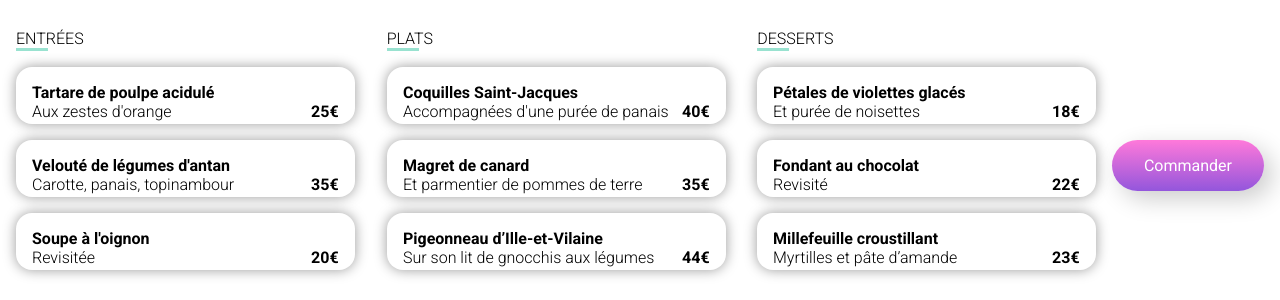
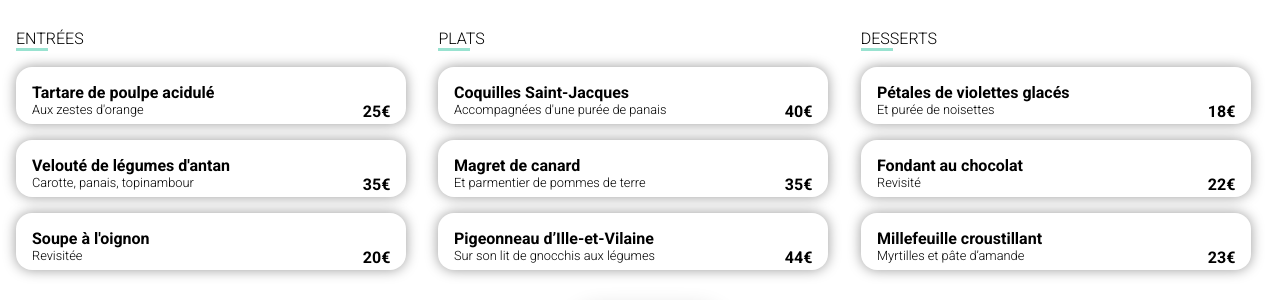
Before and after one commit to lemenyalex/AlexandreDeLemeny-Makedone_3_12042021, a website: page aLaFrancaise.html in a window 1280 px wide. Shown: the part 477-777 px from the top of the page. Drawn offline with Linux system fonts and the light colour scheme; a web font is replaced by a local one.

Commit message:
Button "Commander" moved cause it provoked a bug

```diff
--- a/sass/layout/_pageRestaurant.scss
+++ b/sass/layout/_pageRestaurant.scss
@@ -71,6 +71,7 @@
                 animation-fill-mode: forwards;
                 overflow: hidden;
 
+
                 &:hover &__animation    {
                     right: 0rem;
                     opacity: 100%;  //Fix for safari
@@ -99,6 +100,7 @@
                     padding: 0 0 0 0;
                     margin: 0 0 0 0;
 
+
                     &__title    {
                         display: block;
                         white-space: nowrap;
@@ -111,24 +113,30 @@
                         flex-direction: row;
                         flex-wrap: nowrap;
                         font-weight:lighter;
+                        justify-content: space-between;
                         font-size: .8rem;
                         white-space: nowrap;
                         text-overflow: ellipsis;
                         overflow: hidden;
 
+                        &__text{
+                        display: block;
+                        white-space: nowrap;
+                        text-overflow: ellipsis;
+                        overflow: hidden;
+                        font-weight:lighter;
+                        font-size: .8rem;
+                        margin: 0 0 0 0;
+                        padding: 0 0 0 0;
+
+                        }
                         &__price {
-                            display: inline-flex;
-                            justify-content: flex-end;
+                            display: block;
                             font-weight: bold;
-                            width: 100%;
-                            padding: 0 0 .2rem 0;
-
-                            //TODO : Reparer l'animation
-                            transition: margin .5s ease-out;
-                            -webkit-transition: margin .5s ease-out;
-                            -moz-transition: margin .5s ease-out;
-                            -ms-transition: margin .5s ease-out;
-                            -o-transition: margin .5s ease-out;
+                            width: -moz-fit-content;
+                            width: fit-content;
+                            padding: 0 0 .2rem .2rem;
+                            margin: 0 0 0 0;
                         }
                     }
                 }
@@ -141,7 +149,7 @@
                     right: -5rem;
                     top: 0;
                     padding: 0 0 0 0;
-                    margin: 0 0 0 4rem;
+                    //margin: 0 0 0 4rem;
                     justify-content: center;
                     align-items: center;
                     transition: right .5s ease-out;
@@ -152,7 +160,7 @@
                     border-top-right-radius: 1rem;
                     border-bottom-right-radius: 1rem;
                     display: flex;
-                    opacity: 0%;    //Fix for safari
+                    opacity: 100%;    //Fix for safari
 
                     &__check    {
                         font-size: 1.3rem;
@@ -204,14 +212,15 @@
         &__menu {
             display: flex;
             flex-direction: row;
+            flex-wrap: wrap;
 
             &__categorie    {
-                width: 30%;
+                width: 33%;
             }
+
             &__commander    {
-                margin : 0 1rem 0 0;
-                height: fit-content;
-                align-self: center;
+                display: flex;
+                order: 1;
             }
         }
     }
```
Also changed, not shown: css/style.css, 1 other file.
